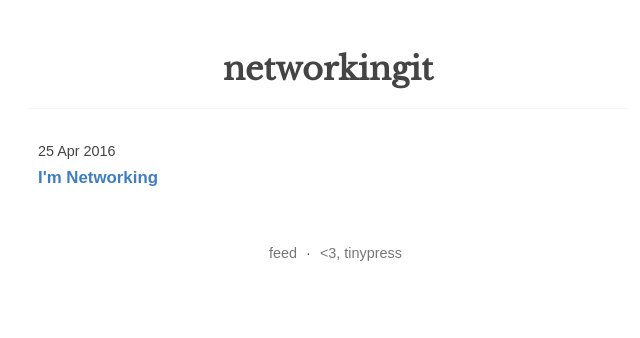
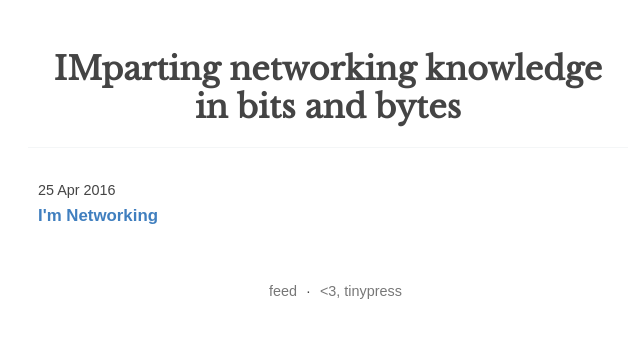
Before and after one commit to networkingit/networkingit.github.io, a Jekyll site: the page built from index.html, in a window 1280 px wide. Shown: the top 338 px of the page, without its empty margins (312-952 px from the left). Built offline with Jekyll 4.4.1, drawn with Linux system fonts in a browser that asks for light colours; the list of posts is cut into pages by our own code.

Commit message:
Update _config.yml

```diff
--- a/_config.yml
+++ b/_config.yml
@@ -2,5 +2,5 @@ excerpt_separator: ""
 pygments: true
 markdown: kramdown
 url: http://networkingit.github.io
-title: networkingit
+title: IMparting networking knowledge in bits and bytes
 paginate: 10
```
